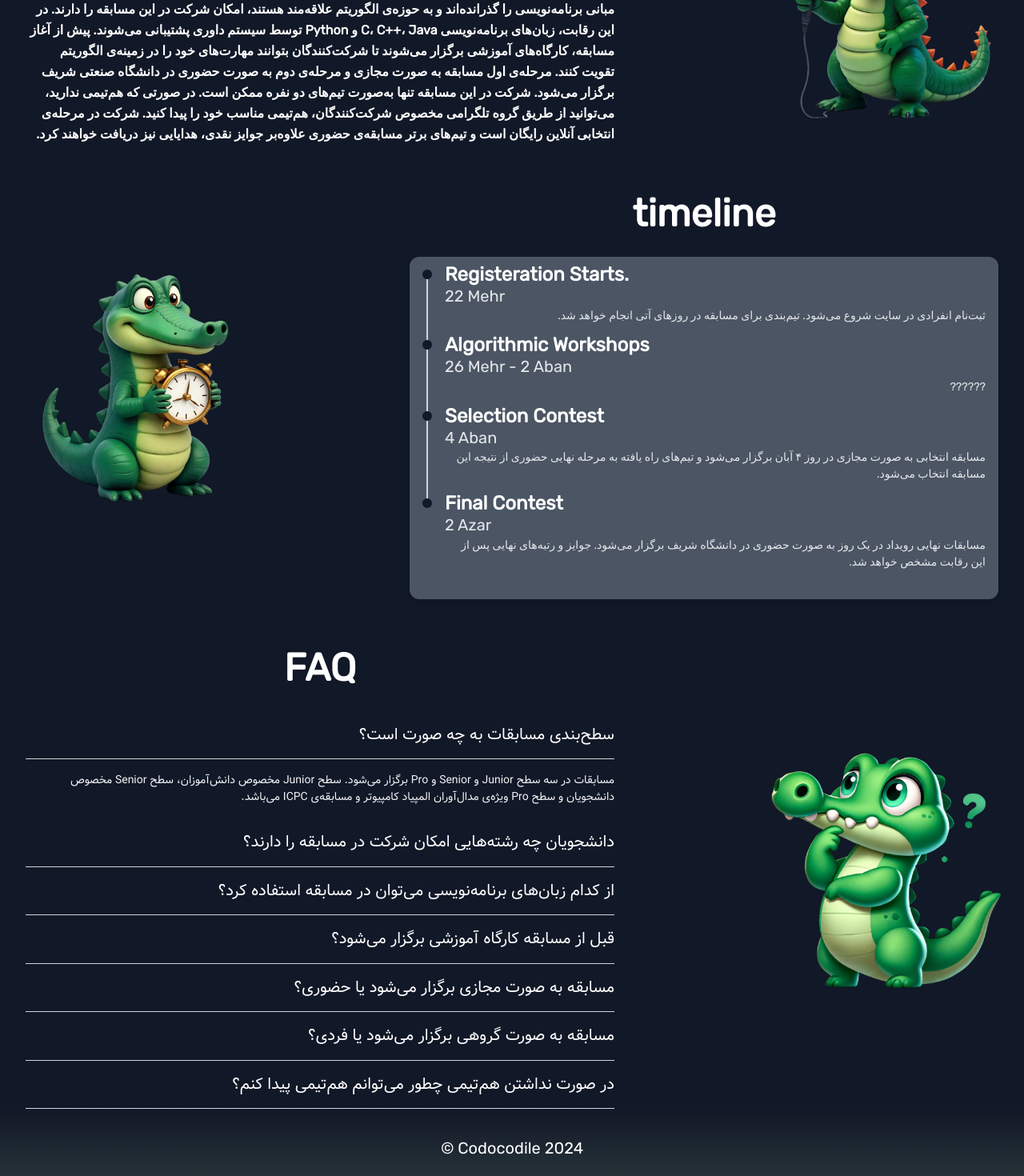
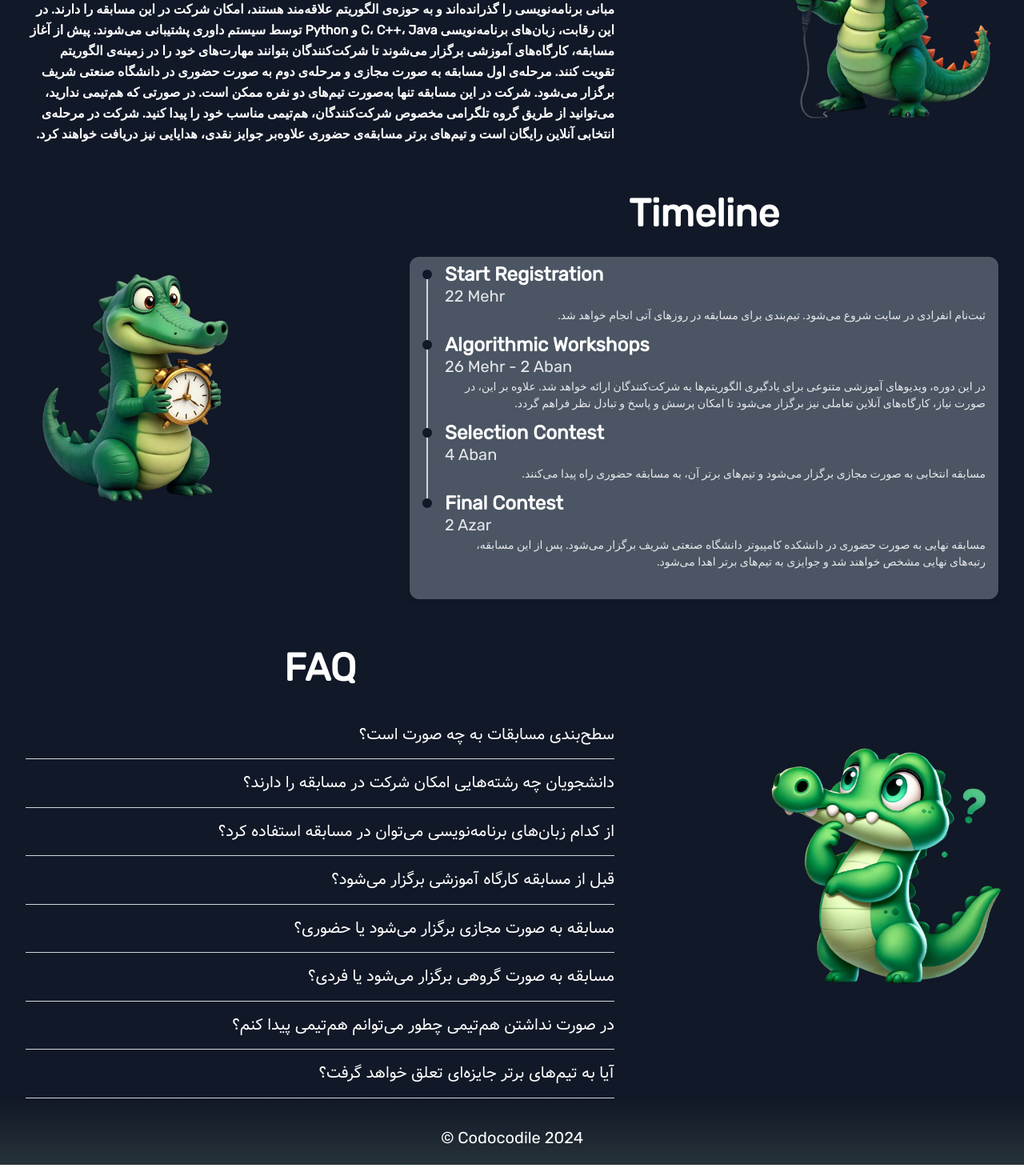
Before and after one commit to Codocodile/CodoCodile2024-Website, a React (Vite) app in the folder frontend/: page / in a window 1280 px wide. Shown: the part 898-2368 px from the top of the page at 80% size. Built offline with nearby package versions, Linux system fonts and the light colour scheme; no server answers.

Commit message:
Change Accordion default value

```diff
--- a/frontend/src/components/faq/FAQ.tsx
+++ b/frontend/src/components/faq/FAQ.tsx
@@ -1,4 +1,4 @@
-import { useState } from "react";
+import {useState} from "react";
 import {
     Accordion,
     AccordionHeader,
@@ -16,8 +16,8 @@ interface Props {
     data: QA[];
 }
 
-const FAQ = ({ data }: Props) => {
-  const [open, setOpen] = useState(1);
+const FAQ = ({data}: Props) => {
+    const [open, setOpen] = useState(0);
 
     const handleOpen = (value: number) => setOpen(open === value ? 0 : value);
 
@@ -31,7 +31,7 @@ const FAQ = ({ data }: Props) => {
                 >
                     <AccordionHeader
                         onClick={() => handleOpen(index + 1)}
-            className="text-white text-right"
+                        className="text-white hover:text-gray-300 text-right"
                     >
                         {qa.question}
                     </AccordionHeader>
--- a/frontend/src/components/navbar/Navbar.tsx
+++ b/frontend/src/components/navbar/Navbar.tsx
@@ -24,11 +24,7 @@ const Navbar = () => {
 
     const navList = (
         <ul className="mb-4 mt-2 flex flex-col gap-2 lg:mb-0 lg:mt-0 lg:flex-row lg:items-center lg:gap-6">
-            <Typography as="li" variant="small" color="blue-gray" className="p-1 font-black ">
-                <HashLink to="/sponsor" smooth={true}>
-                    <a className="flex items-center">Sponsor</a>
-                </HashLink>
-            </Typography>
+
             {/*<Typography as="li" variant="small" color="blue-gray" className="p-1 font-normal ">*/}
             {/*    <HashLink to="/#staff" smooth={true}>*/}
             {/*        <a className="flex items-center">Staff</a>*/}
@@ -42,6 +38,11 @@ const Navbar = () => {
             <Typography as="li" variant="small" color="blue-gray" className="p-1 font-normal ">
                 <HashLink to="/#timeline" smooth={true}>
                     <a className="flex items-center">Timeline</a>
+                </HashLink>
+            </Typography>
+            <Typography as="li" variant="small" color="blue-gray" className="p-1 font-normal ">
+                <HashLink to="/sponsor" smooth={true}>
+                    <a className="flex items-center">Sponsor</a>
                 </HashLink>
             </Typography>
             <Typography as="li" variant="small" color="blue-gray" className="p-1 font-normal">
--- a/frontend/src/containers/section/Section.tsx
+++ b/frontend/src/containers/section/Section.tsx
@@ -47,7 +47,7 @@ const Section = ({name, nameColor, capitalize, children, side, dino, image, font
                         color="white"
                         className={nameColor !== undefined ? `text-[#FF5B35] mb-6 mt-6 section-title ${font !== undefined ? font : "font-sans"}` : `text-white mb-6 mt-6 section-title ${font !== undefined ? font : "font-sans"}`}
                     >
-                        {capitalize ? name.toUpperCase() : name}
+                        {capitalize ? name.toUpperCase() : titleCase(name)}
                     </Typography>
                     {children}
                 </div>
--- a/frontend/src/global-constants/FAQ-Data.ts
+++ b/frontend/src/global-constants/FAQ-Data.ts
@@ -41,4 +41,9 @@ export const FAQ_DATA = [
         , answer:
             "برگزارکنندگان مسابقه، گروهی تلگرامی ویژه شرکت‌کنندگان ایجاد کرده‌اند که از طریق آن می‌توانید هم‌تیمی خود را پیدا کنید."
     },
+    {
+        question: "آیا به تیم‌های برتر جایزه‌ای تعلق خواهد گرفت؟"
+        , answer:
+        "به تیم‌های برتر مسابقه حضوری علاوه بر جوایز نقدی، هدایایی نیز تقدیم خواهد شد."
+    }
 ];
--- a/frontend/src/global-constants/TimeLine.ts
+++ b/frontend/src/global-constants/TimeLine.ts
@@ -1,22 +1,22 @@
 export const TIMELINE_DATA = [
     {
         date: "22 Mehr",
-        title: "Registeration Starts.",
+        title: "Start Registration",
         description: "ثبت‌نام انفرادی در سایت شروع می‌شود. تیم‌بندی برای مسابقه در روزهای آتی انجام خواهد شد."
     },
     {
         date: "26 Mehr - 2 Aban",
         title: "Algorithmic Workshops",
-        description: "??????"
+        description: "در این دوره، ویدیوهای آموزشی متنوعی برای یادگیری الگوریتم‌ها به شرکت‌کنندگان ارائه خواهد شد. علاوه بر این، در صورت نیاز، کارگاه‌های آنلاین تعاملی نیز برگزار می‌شود تا امکان پرسش و پاسخ و تبادل نظر فراهم گردد."
     },
     {
         date: "4 Aban",
         title: "Selection Contest",
-        description: "مسابقه انتخابی به صورت مجازی در روز ۴ آبان برگزار می‌شود و تیم‌های راه یافته به مرحله نهایی حضوری از نتیجه این مسابقه انتخاب می‌شود."
+        description: "مسابقه انتخابی به صورت مجازی برگزار می‌شود و تیم‌های برتر آن، به مسابقه حضوری راه پیدا می‌کنند."
     },
     {
         date: "2 Azar",
         title: "Final Contest",
-        description: "مسابقات نهایی رویداد در یک روز به صورت حضوری در دانشگاه شریف برگزار می‌شود. جوایز و رتبه‌های نهایی پس از این رقابت مشخص خواهد شد."
+        description: "مسابقه نهایی به صورت حضوری در دانشکده کامپیوتر دانشگاه صنعتی شریف برگزار می‌شود. پس از این مسابقه، رتبه‌های نهایی مشخص خواهند شد و جوایزی به تیم‌های برتر اهدا می‌شود."
     },
 ];
```
Lines whose indentation alone changed are shown as unchanged.
